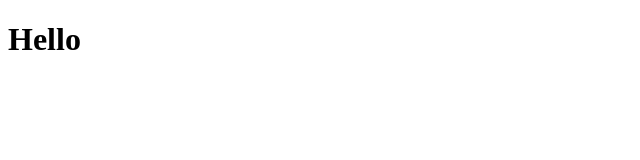
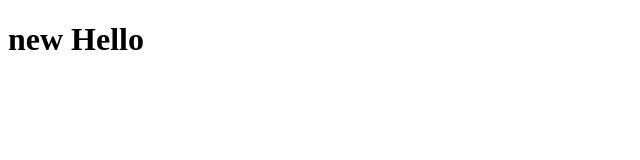
Before and after one commit to taducduy123/testGit1, a plain HTML site: page index.html in a window 1280 px wide. Shown: the whole page, without its empty margins (0-640 px from the left). Drawn offline with Linux system fonts and the light colour scheme.

Commit message:
Update index.html voi remote

```diff
--- a/index.html
+++ b/index.html
@@ -5,6 +5,6 @@
     <title>Title</title>
 </head>
 <body>
-<h1>Hello</h1>
+<h1>new Hello</h1>
 </body>
 </html>
```
